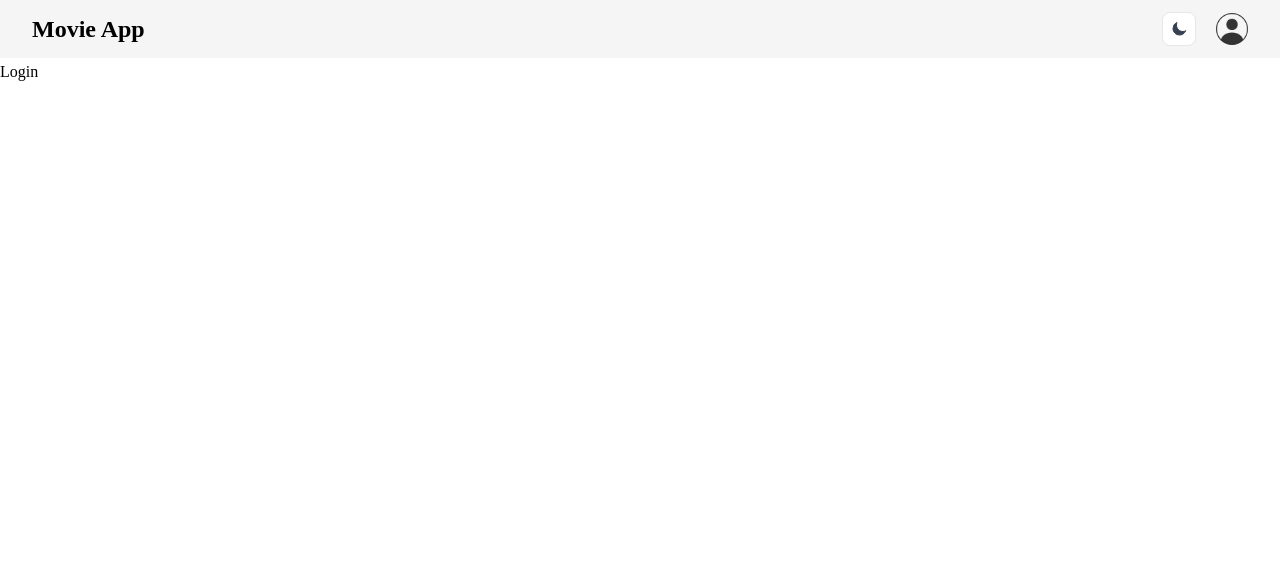
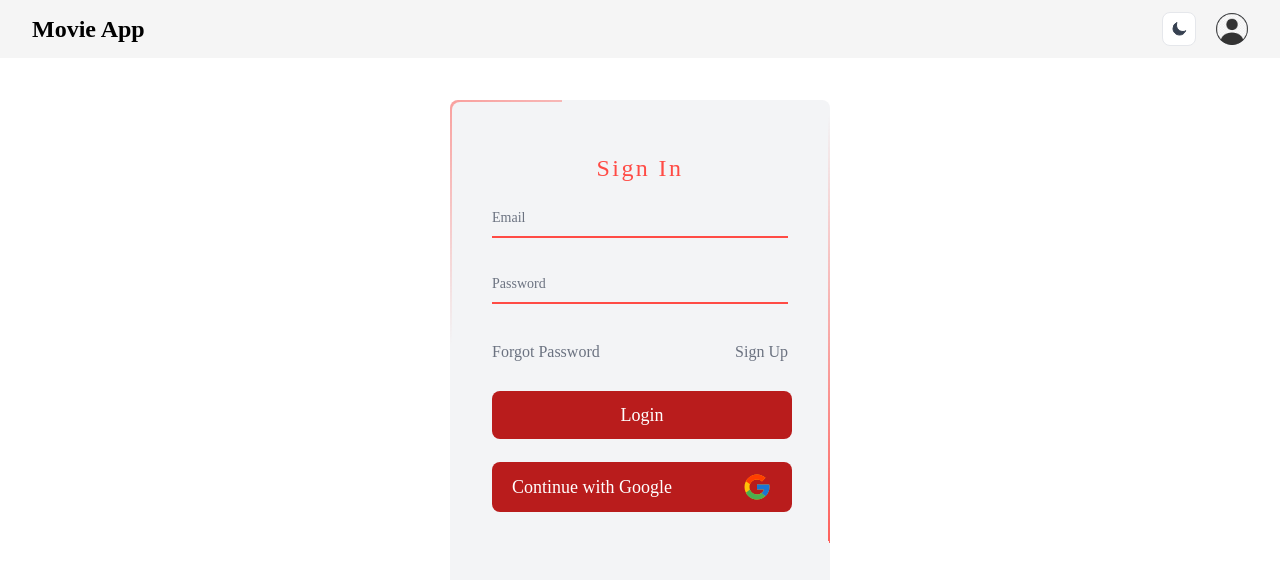
Before and after one commit to FatihYcan/Movie-App, a React (Create React App) app: page /login in a window 1280 px wide. Shown: the top 580 px of the page. Built offline with nearby package versions, Linux system fonts and the light colour scheme.

Commit message:
login finshed

```diff
--- a/src/context/AuthContext.js
+++ b/src/context/AuthContext.js
@@ -1,6 +1,7 @@
 import { createContext, useContext } from "react";
 import { auth } from "../auth/firebase";
 import { createUserWithEmailAndPassword } from "firebase/auth";
+import { useNavigate } from "react-router-dom";
 
 const AuthContext = createContext();
 
@@ -9,10 +10,16 @@
 };
 
 const AuthContextProvider = ({ children }) => {
+  const navigate = useNavigate();
   const createUser = async (email, password) => {
     try {
-      const userCredential = await createUserWithEmailAndPassword(auth, email, password);
-      console.log(userCredential);
+      const userCredential = await createUserWithEmailAndPassword(
+        auth,
+        email,
+        password
+      );
+      // console.log(userCredential);
+      navigate("/");
     } catch (error) {
       console.log(error);
     }
@@ -21,6 +28,4 @@
   return <AuthContext.Provider value={values}>{children}</AuthContext.Provider>;
 };
 
-
-
 export default AuthContextProvider;
--- a/src/index.js
+++ b/src/index.js
@@ -3,6 +3,11 @@
 import "./index.css";
 import App from "./App";
 import "react-toastify/dist/ReactToastify.css";
+import { BrowserRouter } from "react-router-dom";
 
 const root = ReactDOM.createRoot(document.getElementById("root"));
-root.render(<App />);
+root.render(
+  <BrowserRouter>
+    <App />
+  </BrowserRouter>
+);
--- a/src/pages/Login.jsx
+++ b/src/pages/Login.jsx
@@ -1,7 +1,82 @@
-import React from "react";
+import React, { useState } from "react";
+import GoogleIcon from "../assets/icons/GoogleIcon";
+import { useAuthContext } from "../context/AuthContext";
+import { Link } from "react-router-dom";
 
 const Login = () => {
-  return <div>Login</div>;
+  const { createUser } = useAuthContext();
+
+  const [info, setInfo] = useState({
+    email: "",
+    password: "",
+  });
+
+  const handleChange = (e) =>
+    setInfo({ ...info, [e.target.name]: e.target.value });
+
+  const handleSubmit = (e) => {
+    e.preventDefault();
+    const { email, password } = info;
+    createUser(email, password);
+  };
+
+  return (
+    <div className="flex justify-center">
+      <div className="overflow-hidden flex-1 h-screen justify-center items-center dark:bg-gray-dark-main">
+        <div className={`form-container mt-[5vh] w-[380px] h-[580px] `}>
+          <form onSubmit={handleSubmit}>
+            <h2 className="text-red-main text-2xl font-[500] text-center tracking-[0.1em] mb-3">
+              Sign In
+            </h2>
+            <div className="relative z-0 w-full mb-6 group">
+              <input
+                name="email"
+                className="peer"
+                type="email"
+                placeholder=" "
+                onChange={handleChange}
+                required
+              />
+              <label htmlFor="floating_email">Email</label>
+            </div>
+            <div className="relative z-0 w-full mb-6 group">
+              <input
+                name="password"
+                className="peer"
+                type="password"
+                placeholder=" "
+                onChange={handleChange}
+                required
+              />
+              <label htmlFor="floating_password">Password</label>
+            </div>
+            <div className="flex justify-between">
+              <span className="py-3 font-[0.75em] cursor-pointer decoration-none text-gray-500 hover:text-[#ff4b45]">
+                Forgot Password
+              </span>
+              <Link
+                className="py-3 font-[0.75em] cursor-pointer decoration-none text-gray-500 hover:text-[#ff4b45]"
+                to="/register"
+              >
+                Sign Up
+              </Link>
+            </div>
+
+            <button className="btn-danger" type="submit">
+              Login
+            </button>
+            <button
+              className="flex justify-between text-center items-center btn-danger"
+              type="button"
+            >
+              Continue with Google
+              <GoogleIcon color="currentColor" />
+            </button>
+          </form>
+        </div>
+      </div>
+    </div>
+  );
 };
 
 export default Login;
--- a/src/router/AppRouter.jsx
+++ b/src/router/AppRouter.jsx
@@ -1,4 +1,4 @@
-import { BrowserRouter, Route, Routes } from "react-router-dom";
+import { Route, Routes } from "react-router-dom";
 import Main from "../pages/Main";
 import Login from "../pages/Login";
 import Register from "../pages/Register";
@@ -7,7 +7,7 @@
 
 const AppRouter = () => {
   return (
-    <BrowserRouter>
+    <>
       <Navbar />
       <Routes>
         <Route path="/" element={<Main />} />
@@ -15,7 +15,7 @@
         <Route path="/register" element={<Register />} />
         <Route path="/details/:id" element={<MovieDetail />} />
       </Routes>
-    </BrowserRouter>
+    </>
   );
 };
 
```
